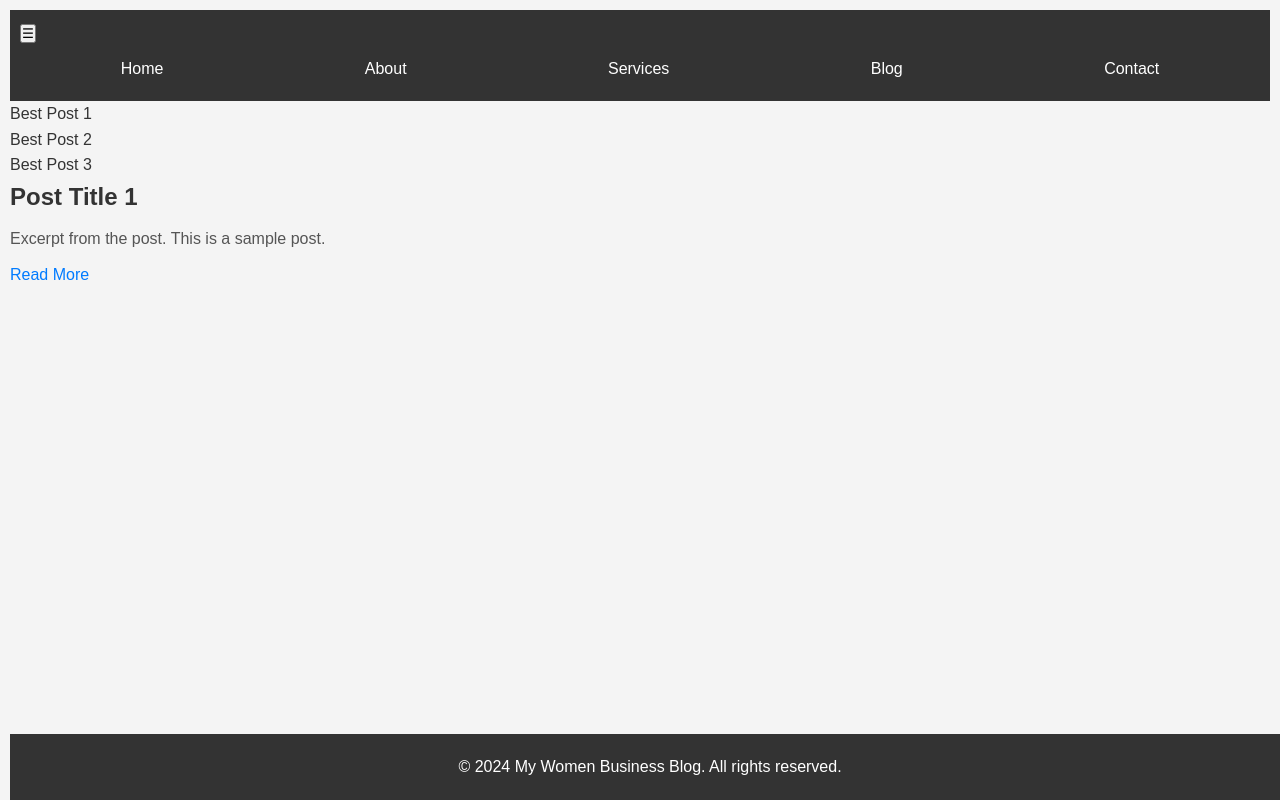
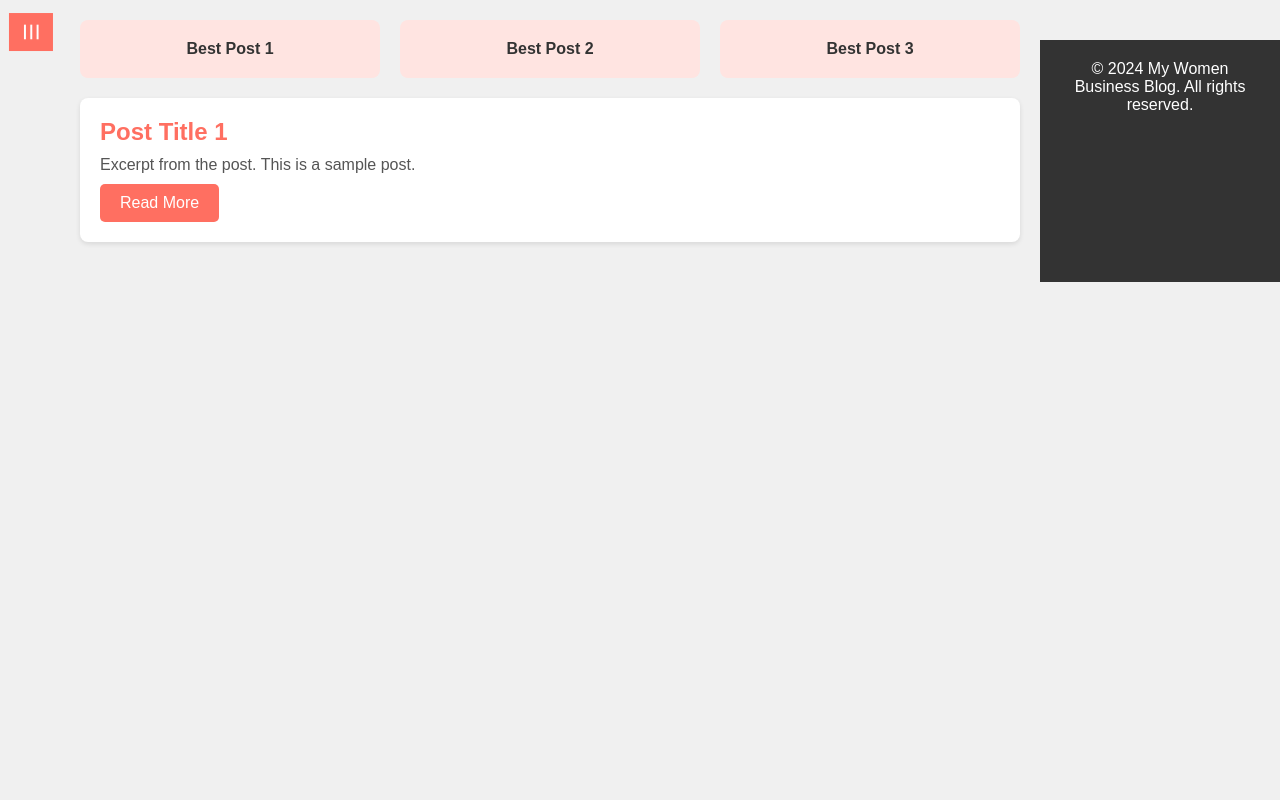
Before and after one commit to Cilavani/Dashboard, a plain HTML site: page index.html in a window 1280 px wide. Drawn offline with Linux system fonts and the light colour scheme; a script that the page names is missing.

Commit message:
Update style.css

```diff
--- a/style.css
+++ b/style.css
@@ -6,66 +6,113 @@
 }
 
 body {
-    font-family: Arial, sans-serif;
-    line-height: 1.6;
-    background-color: #f4f4f4;
+    font-family: 'Arial', sans-serif;
+    background-color: #f0f0f0;
     color: #333;
-    padding: 10px;
+    display: flex;
 }
 
-/* Navigation Bar */
-nav {
-    background-color: #333;
-    padding: 10px;
+/* Side Navigation */
+#sideNav {
+    width: 250px;
+    background: rgba(255, 182, 193, 0.8); /* Light pink, semi-transparent */
+    position: fixed;
+    height: 100%;
+    left: -250px;
+    transition: 0.3s;
+    z-index: 1000;
+    padding-top: 60px;
 }
 
-nav ul {
+#sideNav ul {
     list-style: none;
-    display: flex;
-    justify-content: space-around;
+    padding: 0;
 }
 
-nav ul li a {
-    color: white;
+#sideNav ul li a {
+    display: block;
+    padding: 15px;
     text-decoration: none;
-    padding: 10px;
-    display: block;
+    color: #fff;
+    font-weight: bold;
 }
 
-nav ul li a:hover {
-    background-color: #575757;
+#sideNav ul li a:hover {
+    background-color: rgba(255, 192, 203, 0.5);
+}
+
+/* Toggle Button */
+#toggleBtn {
+    background-color: #ff6f61; /* Coral */
+    border: none;
+    color: white;
+    padding: 10px;
+    font-size: 20px;
+    cursor: pointer;
+    position: absolute;
+    top: 10px;
+    right: -50px;
+    transform: rotate(90deg);
+    transition: 0.3s;
 }
 
 /* Main Content */
-main {
-    max-width: 800px;
-    margin: 20px auto;
-    background: white;
+#mainContent {
+    margin-left: 60px;
     padding: 20px;
-    box-shadow: 0 0 10px rgba(0,0,0,0.1);
+    flex: 1;
 }
 
+/* Carousel */
+#carousel {
+    display: flex;
+    overflow-x: auto;
+    scroll-snap-type: x mandatory;
+    gap: 20px;
+    margin-bottom: 20px;
+}
+
+.carousel-item {
+    min-width: 300px;
+    background-color: #ffe4e1; /* Light Pink */
+    padding: 20px;
+    border-radius: 8px;
+    scroll-snap-align: start;
+    text-align: center;
+    font-weight: bold;
+}
+
+/* Posts */
 #posts .post {
+    background-color: #fff;
+    padding: 20px;
     margin-bottom: 20px;
+    border-radius: 8px;
+    box-shadow: 0 2px 5px rgba(0, 0, 0, 0.1);
 }
 
 #posts .post h2 {
     margin-bottom: 10px;
-    color: #333;
+    color: #ff6f61; /* Coral */
 }
 
 #posts .post p {
+    color: #555;
     margin-bottom: 10px;
-    color: #555;
 }
 
-#posts .post a {
+#posts .post .btn {
+    background-color: #ff6f61;
+    color: white;
+    padding: 10px 20px;
     text-decoration: none;
-    color: #007BFF;
+    border-radius: 5px;
+    display: inline-block;
+    transition: background-color 0.3s;
 }
 
-#posts .post a:hover {
-    text-decoration: underline;
+#posts .post .btn:hover {
+    background-color: #ff4040; /* Red-Orange */
 }
 
 /* Footer */
@@ -75,7 +122,40 @@ footer {
     background-color: #333;
     color: white;
     margin-top: 40px;
-    position: fixed;
-    bottom: 0;
     width: 100%;
 }
+
+/* Responsive Design */
+@media (max-width: 768px) {
+    #sideNav {
+        width: 200px;
+        left: -200px;
+    }
+
+    #toggleBtn {
+        right: -40px;
+    }
+
+    .carousel-item {
+        min-width: 250px;
+    }
+}
+
+@media (max-width: 480px) {
+    #sideNav {
+        width: 150px;
+        left: -150px;
+    }
+
+    #toggleBtn {
+        right: -30px;
+    }
+
+    .carousel-item {
+        min-width: 200px;
+    }
+
+    #mainContent {
+        margin-left: 0;
+    }
+}
```
